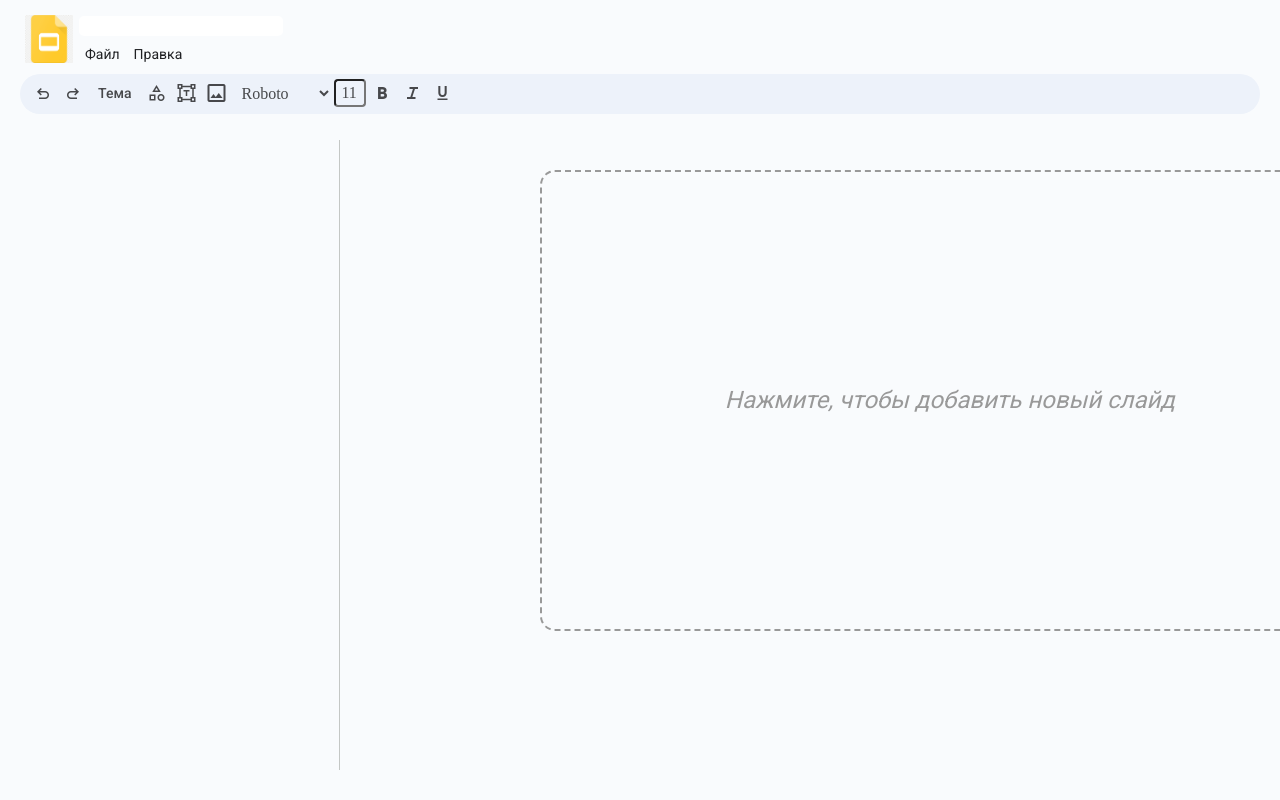
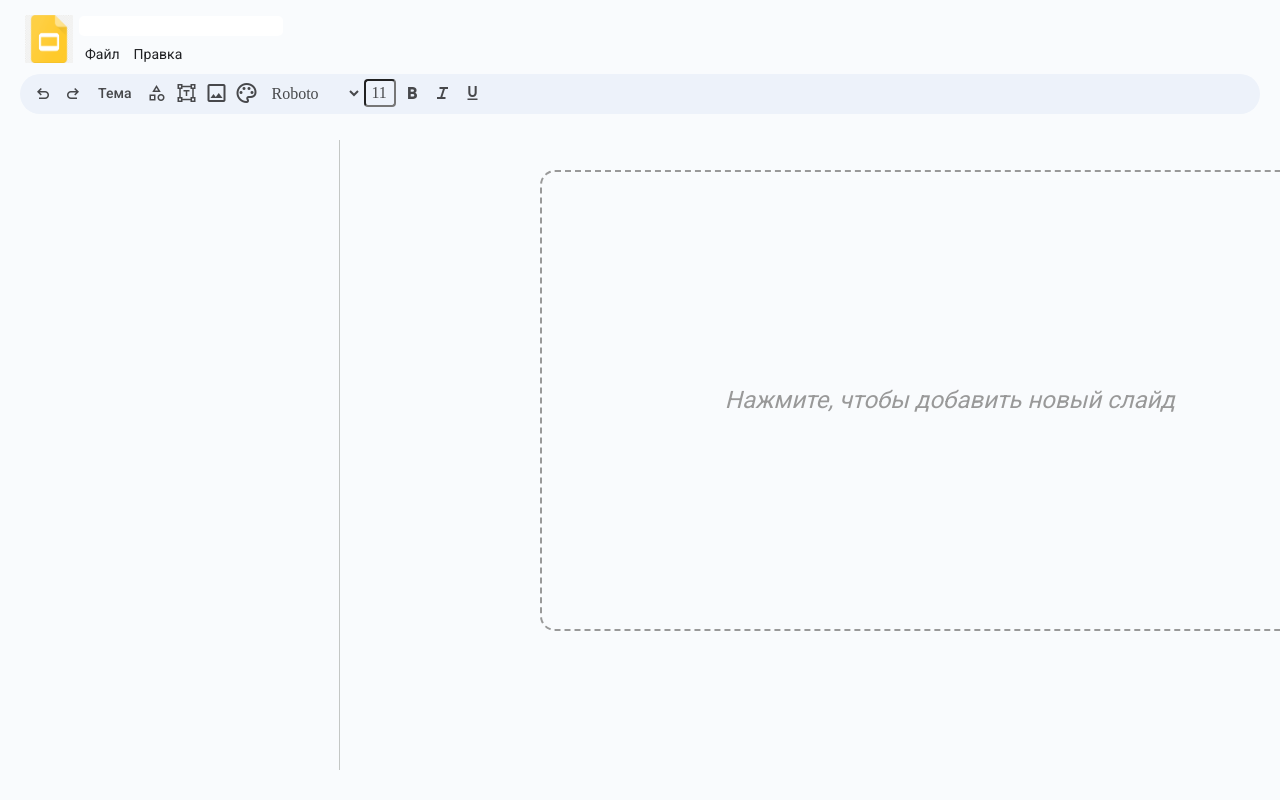
Before and after one commit to Romancikh/presentation-maker, a React (Vite) app: page / in a window 1280 px wide. Shown: the top 800 px of the page. Built offline with nearby package versions, Linux system fonts and the light colour scheme.

Commit message:
Add change color and enter image

```diff
--- a/src/components/Slide/Slide.tsx
+++ b/src/components/Slide/Slide.tsx
@@ -2,8 +2,8 @@ import { CSSProperties, useContext, useEffect, useState } from "react";
 import classNames from "classnames";
 import Block from "../common/Block/Block.tsx";
 import { Slide as TSlide } from "../../types/types.ts";
+import { PresentationContext } from "../../contexts/presentation.tsx";
 import classes from "./Slide.module.css";
-import { PresentationContext } from "../../contexts/presentation.tsx";
 
 type SlideProps = {
   slide: TSlide;
--- a/src/components/ToolBar/ToolBar.tsx
+++ b/src/components/ToolBar/ToolBar.tsx
@@ -13,6 +13,8 @@ import {
 import { PresentationContext } from "../../contexts/presentation.tsx";
 import InputImage from "../common/InputImage/InputImage.tsx";
 import classes from "./ToolBar.module.css";
+import InputFontSize from "../common/InputFontSize/InputFontSize.tsx";
+import InputColor from "../common/InputColor/InputColor.tsx";
 
 function ToolBar() {
   const { presentation, setPresentation } = useContext(PresentationContext);
@@ -31,8 +33,9 @@ function ToolBar() {
       />
       {/*<Button icon={"image"} />*/}
       <InputImage icon={"image"} />
+      <InputColor icon={"palette"} />
       <Select options={fontOptions} className={classes["font-select"]} />
-      <Input defaultValue={11} className={classes["size-shrift-input"]} />
+      <InputFontSize defaultValue={11} className={classes["size-shrift-input"]} />
       <Button
         onClick={() => {
           boldOnClick(presentation, setPresentation);
--- a/src/components/common/Button/Button.tsx
+++ b/src/components/common/Button/Button.tsx
@@ -1,13 +1,15 @@
-import { MouseEventHandler } from "react";
+import { ChangeEventHandler, MouseEventHandler } from "react";
 import classes from "./Button.module.css";
 
 type ButtonProps = {
   text?: string;
   icon?: string;
   onClick?: MouseEventHandler<HTMLButtonElement>;
+  onChange?: ChangeEventHandler<HTMLInputElement>;
+  fileInput?: React.RefObject<HTMLInputElement>;
 };
 
-function Button({ text, icon, onClick }: ButtonProps) {
+function Button({ text, icon, onClick, onChange, fileInput }: ButtonProps) {
   const isIconButton = icon && !text;
   const isTextButton = text && !icon;
   let classNameTypeButton = "";
@@ -18,10 +20,13 @@ function Button({ text, icon, onClick }: ButtonProps) {
   }
 
   return (
-    <button type="button" className={classes.button + " " + classNameTypeButton} onClick={onClick}>
-      {isIconButton && <span className={classes.icon + " " + "material-symbols-outlined"}>{icon}</span>}
-      {isTextButton && <span className={classes.text}>{text}</span>}
-    </button>
+    <div>
+      <input type="file" ref={fileInput} style={{ display: "none" }} onChange={onChange} />
+      <button type="button" className={classes.button + " " + classNameTypeButton} onClick={onClick}>
+        {isIconButton && <span className={classes.icon + " " + "material-symbols-outlined"}>{icon}</span>}
+        {isTextButton && <span className={classes.text}>{text}</span>}
+      </button>
+    </div>
   );
 }
 
--- /dev/null
+++ b/src/components/common/InputColor/InputColor.module.css
@@ -0,0 +1,33 @@
+.button {
+    display: flex;
+    min-width: 28px;
+    height: 28px;
+    align-items: center;
+    justify-content: center;
+    padding: 1px;
+    border: none;
+    border-radius: 4px;
+    margin: 5px 1px;
+    background: none;
+    color: #000000b3;
+    cursor: pointer;
+}
+
+.button:hover {
+    background: #44474614;
+}
+
+.icon {
+    font-size: 20px;
+}
+
+.text {
+    padding: 1px 8px;
+    font:
+            500 normal 14px/1 Roboto,
+            sans-serif;
+}
+
+.hidden {
+    display: none;
+}
--- /dev/null
+++ b/src/components/common/InputColor/InputColor.tsx
@@ -0,0 +1,38 @@
+import { ChangeEvent, useContext } from "react";
+import classes from "./InputColor.module.css";
+import { PresentationContext } from "../../../contexts/presentation.tsx";
+
+type InputImageProps = {
+  icon: string;
+};
+
+function InputColor({ icon }: InputImageProps) {
+  const { presentation, setPresentation } = useContext(PresentationContext);
+
+  const handleImageChange = (event: ChangeEvent<HTMLInputElement>) => {
+    const newPresentation = { ...presentation };
+
+    if (newPresentation.currentSlide?.selectObjects.length === 0) {
+      newPresentation.currentSlide.background = event.target.value;
+    } else {
+      newPresentation.currentSlide?.selectObjects.map(object => {
+        if (object.type === "text" || object.type === "primitive") {
+          object.data.color = event.target.value;
+        }
+      });
+    }
+
+    setPresentation(newPresentation);
+  };
+
+  return (
+    <div>
+      <label className={classes.button} id="colorInput">
+        <span className={"material-symbols-outlined"}>{icon}</span>
+        <input className={classes.hidden} id="colorInput" type="color" onChange={handleImageChange} />
+      </label>
+    </div>
+  );
+}
+
+export default InputColor;
--- /dev/null
+++ b/src/components/common/InputFontSize/InputFontSize.tsx
@@ -0,0 +1,50 @@
+import { useContext } from "react";
+import { PresentationContext } from "../../../contexts/presentation.tsx";
+import { Text as TText } from "../../../types/types.ts";
+type InputProps = { defaultValue?: string | number; placeholder?: string; className?: string };
+function InputFontSize({ defaultValue, placeholder, className }: InputProps) {
+  const { presentation, setPresentation } = useContext(PresentationContext);
+
+  const setSizeObjectText = (objectText: TText, oldFontSize: number): TText => {
+    const newObjectText = { ...objectText };
+
+    if (oldFontSize > newObjectText.data.fontSize) {
+      newObjectText.size.width /= oldFontSize;
+      newObjectText.size.height /= oldFontSize;
+    } else if (oldFontSize < newObjectText.data.fontSize) {
+      newObjectText.size.width *= newObjectText.data.fontSize;
+      newObjectText.size.height *= newObjectText.data.fontSize;
+    }
+
+    return newObjectText;
+  };
+
+  const handleOnInput = (event: React.FormEvent<HTMLInputElement>) => {
+    const target = event.currentTarget;
+    let value: number = parseInt(target.value);
+    if (isNaN(value)) {
+      value = 11;
+    }
+
+    const newPresentation = { ...presentation };
+    const currentSlide = newPresentation.currentSlide;
+    if (currentSlide) {
+      currentSlide.selectObjects.map(object => {
+        if (object.type === "text") {
+          const oldFontSize: number = object.data.fontSize;
+
+          object.data.fontSize = value;
+          object = setSizeObjectText(object, oldFontSize);
+        }
+      });
+    }
+
+    setPresentation(newPresentation);
+  };
+  return (
+    <div>
+      <input onInput={handleOnInput} className={className} defaultValue={defaultValue} placeholder={placeholder} />{" "}
+    </div>
+  );
+}
+export default InputFontSize;
--- a/src/components/common/Primitive/Primitive.tsx
+++ b/src/components/common/Primitive/Primitive.tsx
@@ -1,9 +1,10 @@
-import { Size } from "../../../types/types.ts";
+import { Color, Size } from "../../../types/types.ts";
 
 type PrimitiveProps = {
   data: {
     size: Size;
     form: "triangle" | "ellipse" | "rectangle";
+    color: Color;
   };
 };
 
@@ -17,7 +18,7 @@ function Primitive({ data }: PrimitiveProps) {
   const centerY = size.height / 2;
 
   return (
-    <svg width={size.width} height={size.height}>
+    <svg width={size.width} height={size.height} fill={data.color}>
       <g>
         {form === "ellipse" && <ellipse cx={centerX} cy={centerY} rx={size.width / 2} ry={size.height / 2} />}
         {form === "rectangle" && <rect x={0} y={0} width={size.width} height={size.height} />}
--- a/src/types/types.ts
+++ b/src/types/types.ts
@@ -57,6 +57,7 @@ type Primitive = Block & {
   data: {
     size: Size;
     form: "triangle" | "ellipse" | "rectangle";
+    color: Color;
   };
 };
 
```
